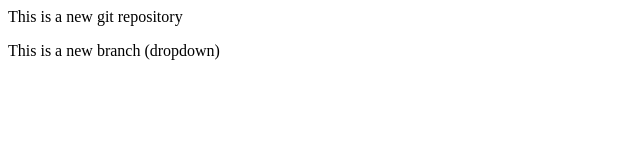
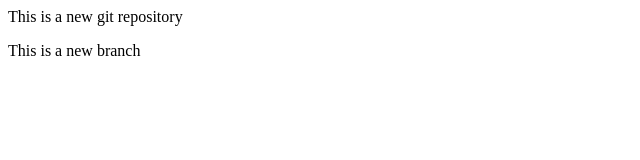
Before and after one commit to Yashashvi-Mishra/Local_Repo, a plain HTML site: page index.html in a window 1280 px wide. Shown: the full height of the page, 0-640 px from the left. Drawn offline with Linux system fonts and the light colour scheme.

Commit message:
save changes

```diff
--- a/index.html
+++ b/index.html
@@ -1,2 +1,2 @@
 <p> This is a new git repository <p>
-    <p> This is a new branch  (dropdown) <p>
+    <p> This is a new branch <p>
```
